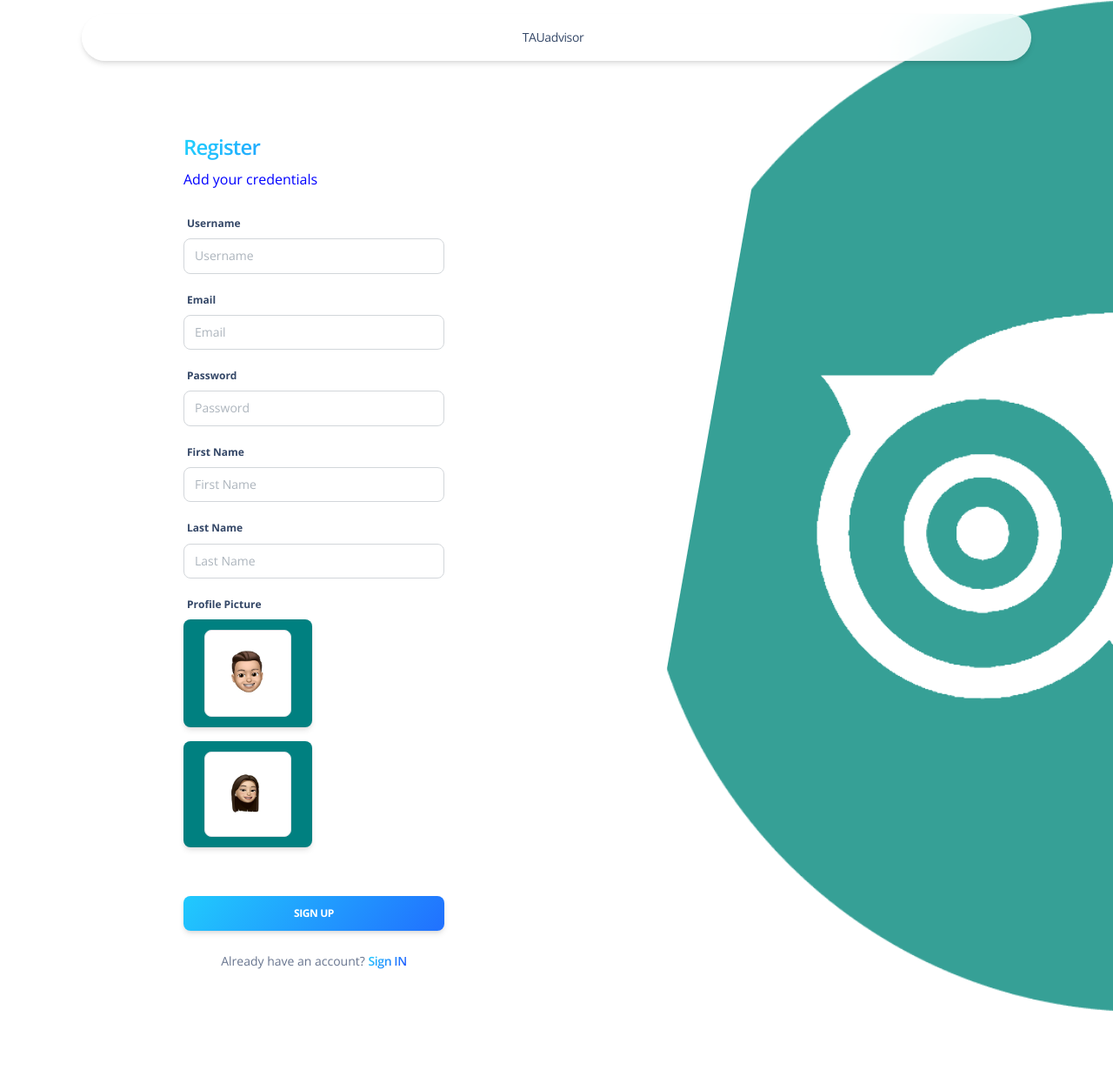
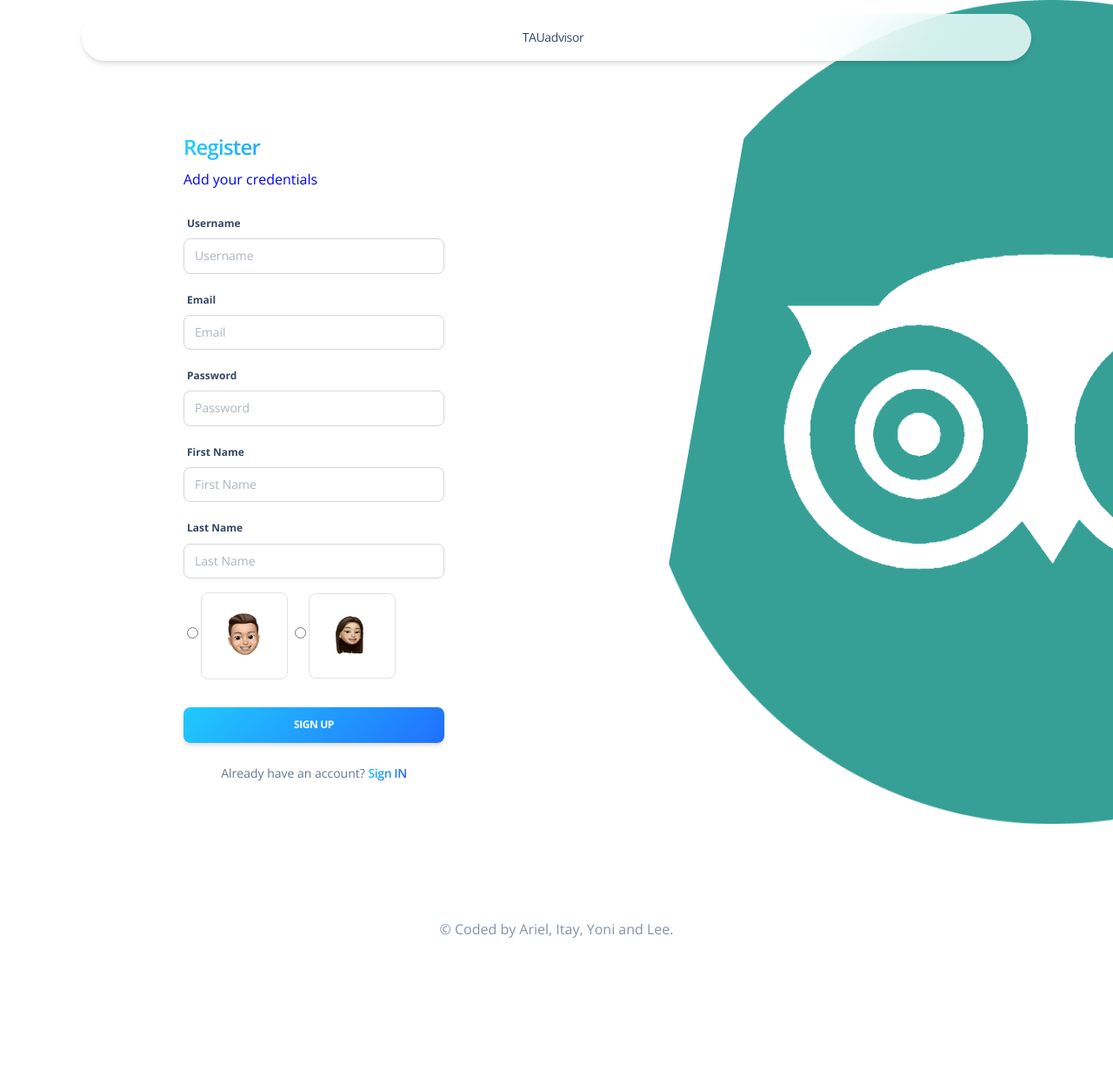
Before and after one commit to arielireni/TAU-crowd-sourcing-workshop, a Flask app: page /register in a window 1280 px wide. Shown: the top 1230 px of the page at 87% size. After the commit the page ends 1078 px from the top, so only its background shows below. Run offline with Flask 2, Linux system fonts and the light colour scheme; parts of the project's set-up code (start-up, migrations or seed data) failed here and were passed over; some libraries are stand-ins or nearby versions.

Commit message:
register pic

```diff
--- a/apps/authentication/forms.py
+++ b/apps/authentication/forms.py
@@ -36,5 +36,5 @@ class CreateAccountForm(FlaskForm):
                           id='lname_create',
                           validators=[DataRequired()])
     image = StringField('Image',
-                          id='pwd_create',
+                          id='img_create',
                           validators=[DataRequired()])
--- a/apps/templates/accounts/register.html
+++ b/apps/templates/accounts/register.html
@@ -50,24 +50,18 @@
                   <div class="mb-3">
                     {{ form.lname(placeholder="Last Name", class="form-control", type="lname") }}
                   </div>
+                  <label>
+                    <input type="radio"  id="img1" name="image" onclick=" {{ form.image( class="form-control", value="profile_pic/boy1.jpg" )}}
+                    <img for="img1" src="/static/assets/img/user-profile/boy.jpg"  class="img-fluid img-thumbnail" width="100" height="100"/><br>
+                  </label>
+                  <label>
+                    <input type="radio" id="img2" name="image" onclick=" {{ form.image(class="form-control", value="profile_pic/girl2.jpg" )}}
+                    <img for="img2" src="/static/assets/img/user-profile/girl.jpg"  class="img-fluid img-thumbnail" width="100" height="100"/><br>
+                  </label>
                   <body>
-                                    <label>Profile Picture</label>
-                                    <div class="mb-3">
-                                        <p>
-                                            <button onclick="sendImageDetails1()" class="btn btn-primary "><img
-                                                    src="/static/assets/img/user-profile/boy.jpg"
-                                                    class="img-fluid img-thumbnail" width="100" height="100"/></button>
-                                            <button onclick="sendImageDetails2()" class="btn btn-primary "><img
-                                                    src="/static/assets/img/user-profile/girl.jpg"
-                                                    class="img-fluid img-thumbnail" width="100" height="100"/></button>
-                                        </p>
+                  <div class="text-center">
+                    <button type="submit" name="register" class="btn bg-gradient-info w-100 mt-4 mb-0">Sign UP</button>
                   </div>
-                                    <div class="text-center">
-                                        <button type="submit" name="register"
-                                                class="btn bg-gradient-info w-100 mt-4 mb-0">Sign UP
-                                        </button>
-                                    </div>
-                                    </body>
                 </form>
               </div>
               <div class="card-footer text-center pt-0 px-lg-2 px-1">
@@ -81,8 +75,7 @@
           </div>
           <div class="col-md-6">
             <div class="oblique position-absolute top-0 h-100 d-md-block d-none me-n8">
-                            <div class="oblique-image bg-cover position-absolute fixed-top ms-auto h-100 z-index-0 ms-n6"
-                                 style="background-image:url('/static/assets/img/log-in/TripAdvisorLogo.png')"></div>
+              <div class="oblique-image bg-cover position-absolute fixed-top ms-auto h-100 z-index-0 ms-n6" style="background-image:url('/static/assets/img/log-in/TripAdvisorLogo.png')"></div>
             </div>
           </div>
         </div>
@@ -103,6 +96,8 @@
       }
       Scrollbar.init(document.querySelector('#sidenav-scrollbar'), options);
     }
+
+
   </script>
 
 {% endblock javascripts %}
```
Also changed, not shown: apps/templates/accounts/login.html (+4 -8 lines). Lines whose indentation alone changed are shown as unchanged.
